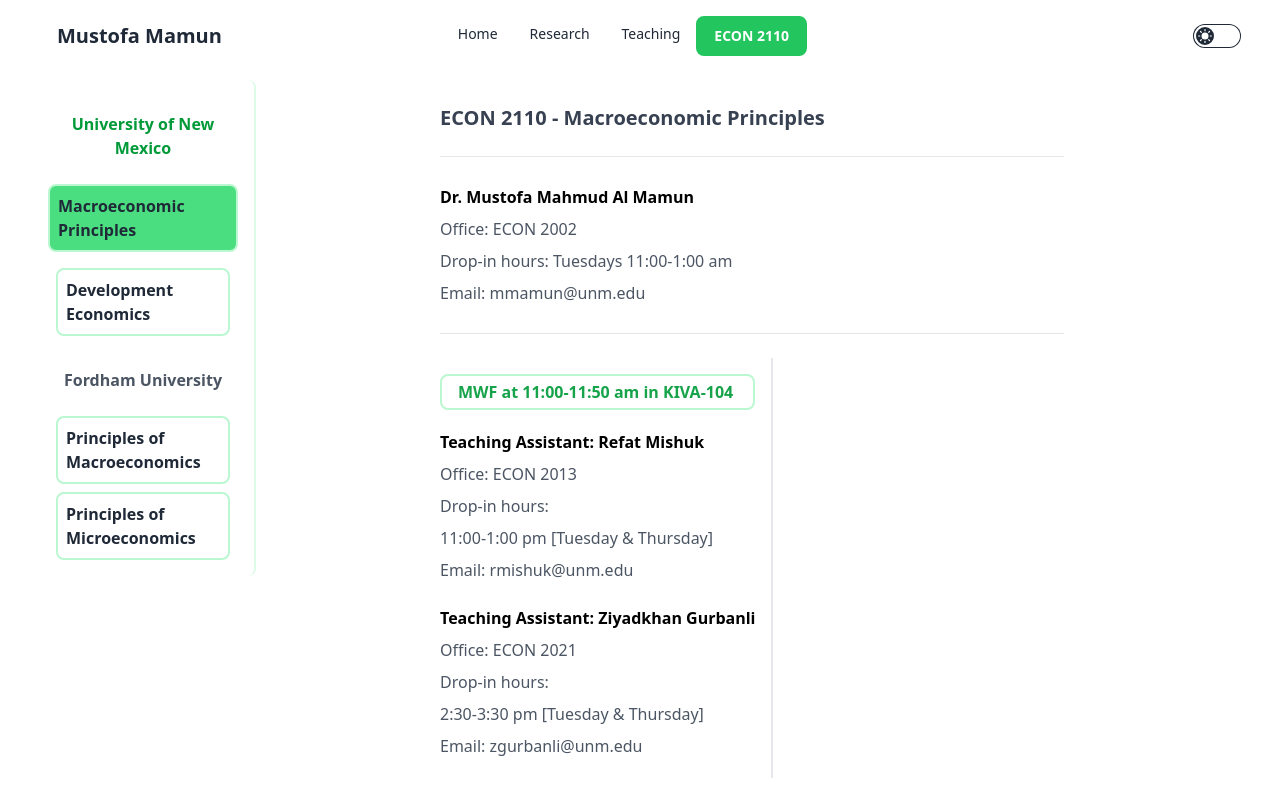
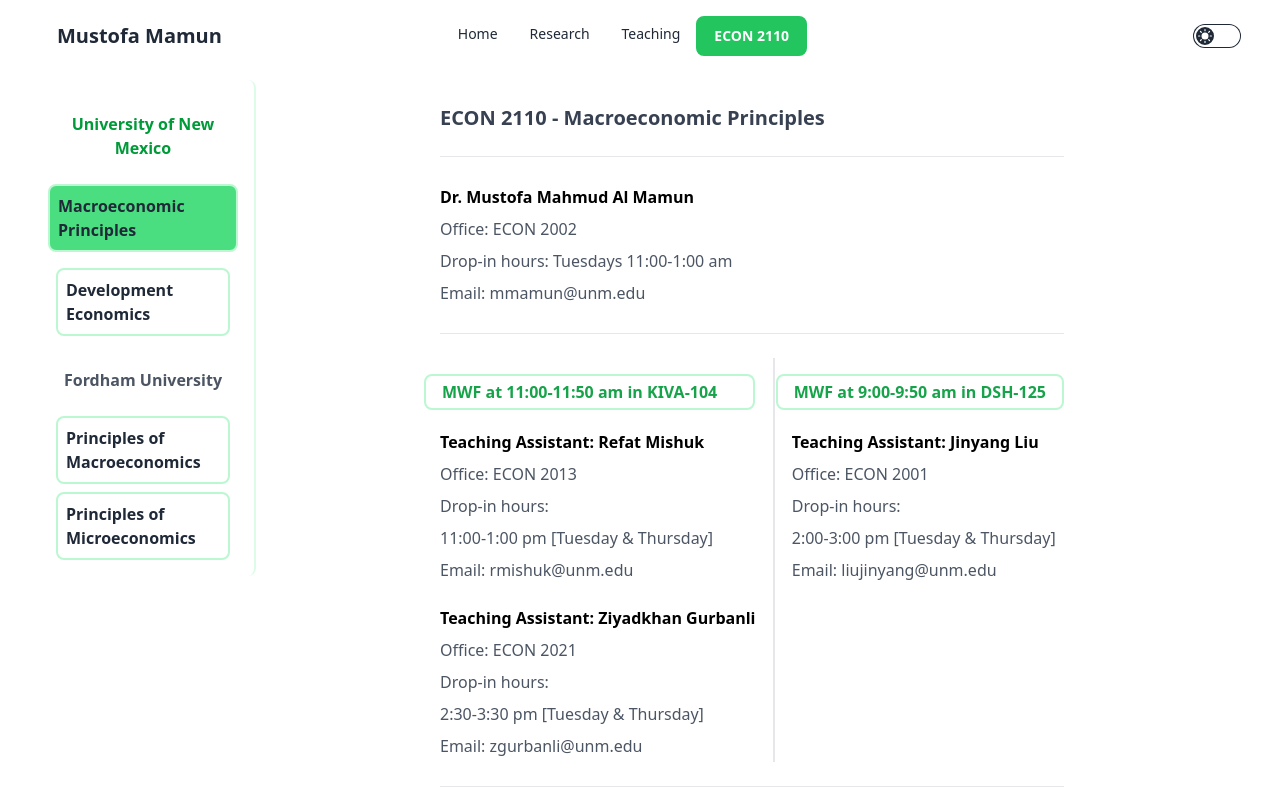
Before and after one commit to fms-faisal/mustofa-mamun-phd-website-basic, a plain HTML site: page src/courses/Econ2110.html in a window 1280 px wide. Shown: the top 791 px of the page. Drawn offline with Linux system fonts and the light colour scheme.

Commit message:
made class room number green for dark mode and made partition compatible for different device mode

```diff
--- a/src/courses/Econ2110.html
+++ b/src/courses/Econ2110.html
@@ -143,8 +143,8 @@
               <hr class="my-6 border-gray-200 dark:border-gray-700" />
 
               <div class="flex flex-wrap gap-x-2 justify-between">
-                <div class="md:border-r-2 md:border-gray-200 md:dark:border-gray-700 md:pr-4 pb-4">
-                  <p class="mt-4 leading-loose border-2 px-4 rounded-lg border-green-200 text-green-600 dark:text-gray-50 font-semibold">
+                <div class="">
+                  <p class="mt-4 leading-loose border-2 px-4 rounded-lg border-green-200 md:-ml-4 text-green-600 font-semibold text-center md:flex">
                     MWF at 11:00-11:50 am in KIVA-104
                   </p>
 
@@ -169,9 +169,10 @@
                   </div>
                 </div>
 
-                <div class="md:pl-4">
-                  <hr class="border-gray-200 dark:border-gray-700 md:hidden" />
-                  <p class="mt-4 leading-loose border-2 px-4 rounded-lg border-green-200 text-green-600 dark:text-gray-50 font-semibold">
+                <div class="md:border-r-2 md:border-gray-200 md:dark:border-gray-700"></div>
+                <div class="">
+                  <hr class="border-gray-200 dark:border-gray-700 my-6 md:my-0 md:hidden" />
+                  <p class="mt-4 leading-loose border-2 px-4 md:-ml-4 rounded-lg border-green-200 text-green-600 font-semibold text-center md:flex">
                     MWF at 9:00-9:50 am in DSH-125
                   </p>
                   <p class="mt-4 leading-loose text-black dark:text-gray-50 font-semibold">Teaching Assistant: Jinyang Liu</p>
```
Also changed, not shown: src/output.css.
